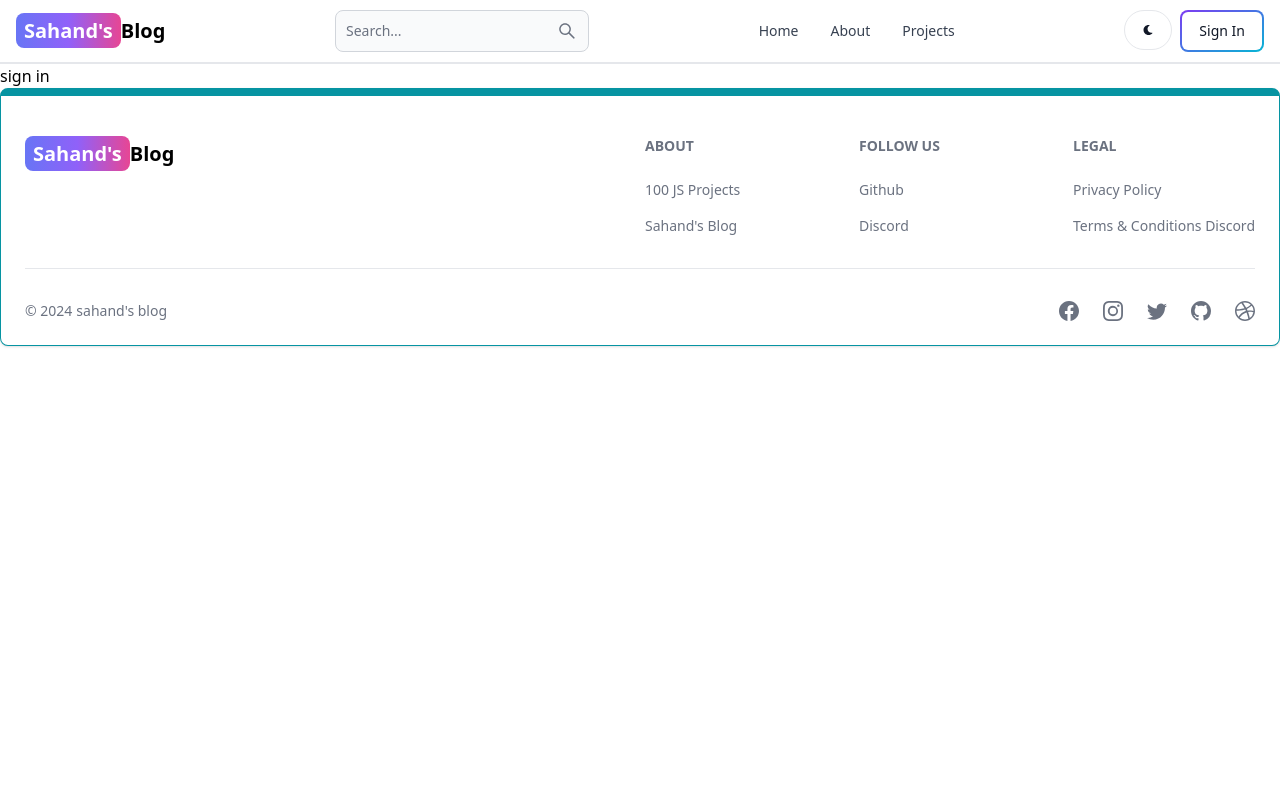
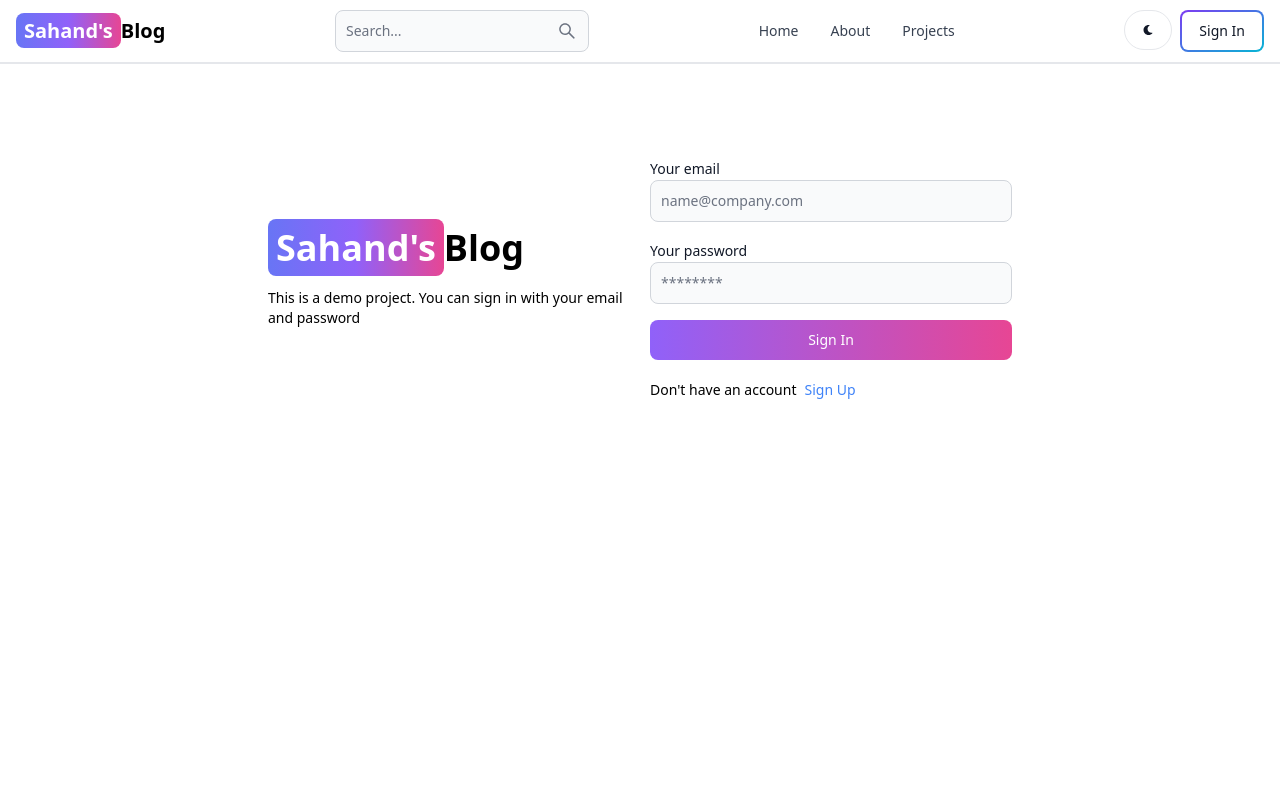
Before and after one commit to SuhaniJain2002/mernn-blog, a React (Vite) app in the folder client/: page /sign-in in a window 1280 px wide. Shown: the top 800 px of the page. Built offline with nearby package versions, Linux system fonts and the light colour scheme.

Commit message:
complete signin page functionality

```diff
--- a/client/src/pages/SignIn.jsx
+++ b/client/src/pages/SignIn.jsx
@@ -1,9 +1,123 @@
+
+
+import { Alert, Button, Label, Spinner, TextInput } from "flowbite-react";
+import { useState } from "react";
+import { Link, useNavigate,} from "react-router-dom";
 
 
 export default function SignIn() {
-  return (
-    <div>
-     sign in
+const [formData , setFormData] = useState({});
+const [errorMessage, setErrorMessage] = useState(null);
+const [loading, setLoading]  = useState(false);
+const navigate = useNavigate();
+
+const handleChange = (e) => {
+    setFormData({ ...formData, [e.target.id]: e.target.value.trim()});
+  };
+  const handleSubmit = async (e) => {
+    e.preventDefault();
+if(!formData.email || !formData.password){
+  return setErrorMessage('Please fill out all fields.');
+}
+
+  try {
+    setLoading(true);
+    setErrorMessage(null);
+    const res = await fetch('/api/auth/signin', {
+      method: 'POST',
+      headers: { 'Content-Type': 'application/json'},
+      body:JSON.stringify(formData),
+   });
+   const data = await res.json();
+   if (data.success === false)
+   {
+    return setErrorMessage(data.message);
+   }
+    setLoading(false);
+    if(res.ok){
+      navigate('/');
+    }
+
+  } catch(error)  {
+    setErrorMessage(error.message);
+    setLoading(false);
+  }
+
+
+  };
+
+  return  (<div className = 'min-h-screen mt-20'>
+    <div className="flex p-3 max-w-3xl mx-auto flex-col
+    md:flex-row md:items-center gap-5">
+         {/*left */}
+      <div className="flex-1">
+      <Link
+      to ="/"
+       className=' font-bold dark: text-black text-4xl'>
+
+        <span className='px-2 py-1 bg-gradient-to-r from-indigo-500
+        via-purple-500 to-pink-500 rounded-lg text-white'>Sahand&apos;s</span>
+        Blog
+    </Link>
+
+    <p className='text-sm mt-5'>
+        This is a demo project. You can sign in with your email
+        and password
+    </p>
+      </div>
+
+          {/*right*/}
+      <div className="flex-1">
+      <form className = 'flex flex-col gap-4' onSubmit={handleSubmit}>
+
+
+
+        <div className="">
+          <Label value ='Your email'/>
+          <TextInput type='email'
+          placeholder='name@company.com'
+          id ='email'
+          onChange={handleChange}/>
+        </div>
+
+        <div className="">
+          <Label value ='Your password'/>
+          <TextInput type='password'
+          placeholder='********'
+          id ='password'
+          onChange={handleChange}/>
+        </div>
+
+       <Button gradientDuoTone='purpleToPink' type='submit' disabled={loading}>
+       {
+        loading ? (
+          <>
+          <Spinner size ='sm'/>
+          <span className = 'pl-3'>Loading....</span>
+          </>
+        ) : (
+          'Sign In'
+      ) }
+       </Button>
+
+    </form>
+
+    <div className="flex gap-2 text-sm mt-5">
+      <span> Don&apos;t have an account</span>
+      <Link to='/sign-up' className ='text-blue-500'>
+        Sign Up
+      </Link>
     </div>
-  )
+    {
+      errorMessage && (
+        <Alert className ='mt-5' color='failure'>
+          {errorMessage}
+        </Alert>
+      )
+    }
+
+    </div>
+    </div>
+    </div>
+  );
 }
```
